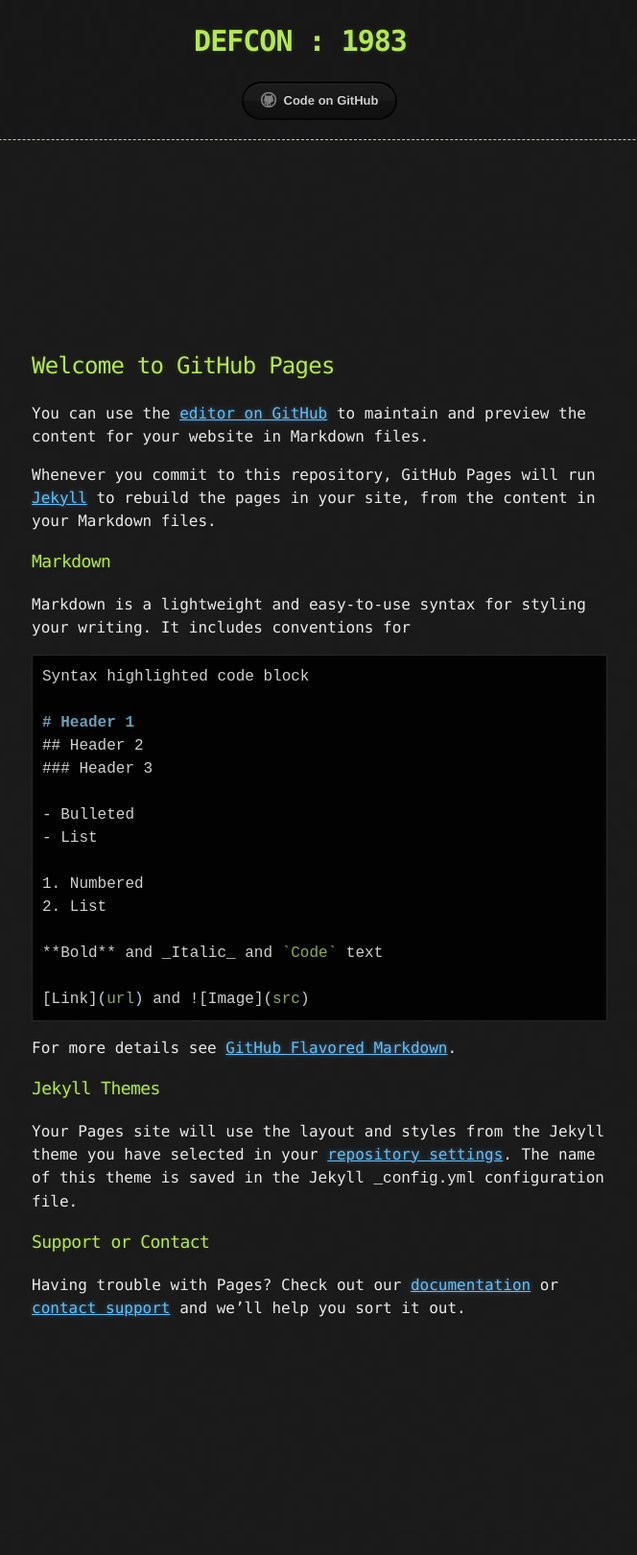
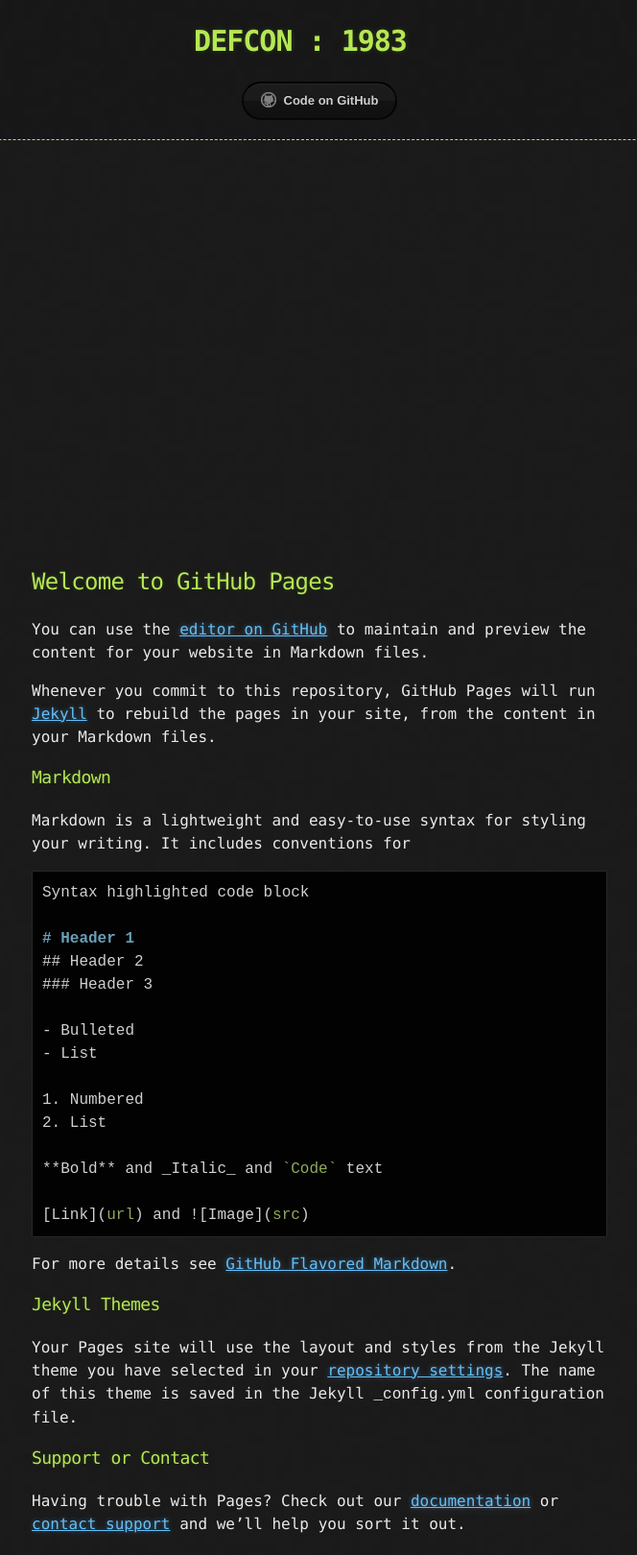
Before and after one commit to mdblabs/DEFCON1983, a Jekyll site: the page built from README.md, in a window 1280 px wide. Shown: the whole page at 96% size, without its empty margins (307-971 px from the left). Built offline with Jekyll 4.4.1, drawn with Linux system fonts in a browser that asks for light colours; our own code applies the rules of GitHub Pages for plain Markdown files; the repository's description, which GitHub fills in, is left out; before the commit the page ends 1395 px from its top, so only the background shows below that.

Commit message:
Canvas added

```diff
--- a/_layouts/default.html
+++ b/_layouts/default.html
@@ -24,7 +24,7 @@
 
                               <div class="container">
                                   <section id="canvas_content" style="text-align: center;">
-                                      <canvas id="game_canvas"></canvas>
+                                      <canvas id="game_canvas" width="500" height="375"></canvas>
                                   </section>
                                   <section id="main_content">
                                       {{ content }}
```
